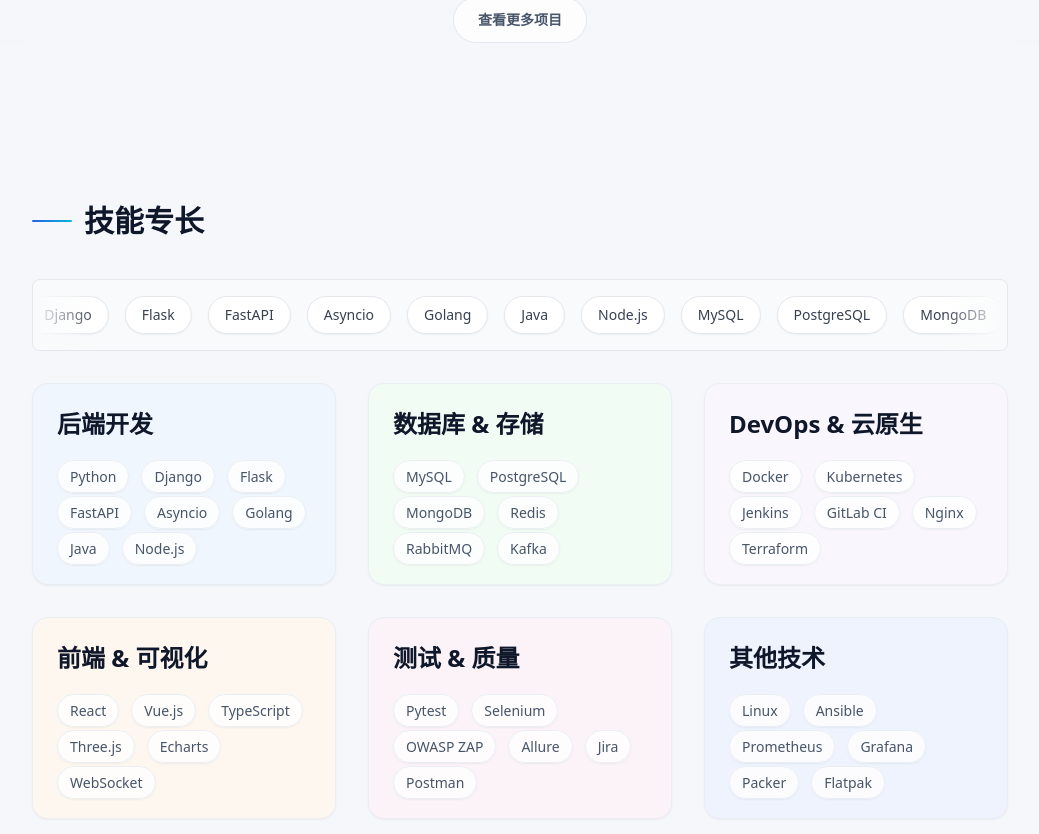
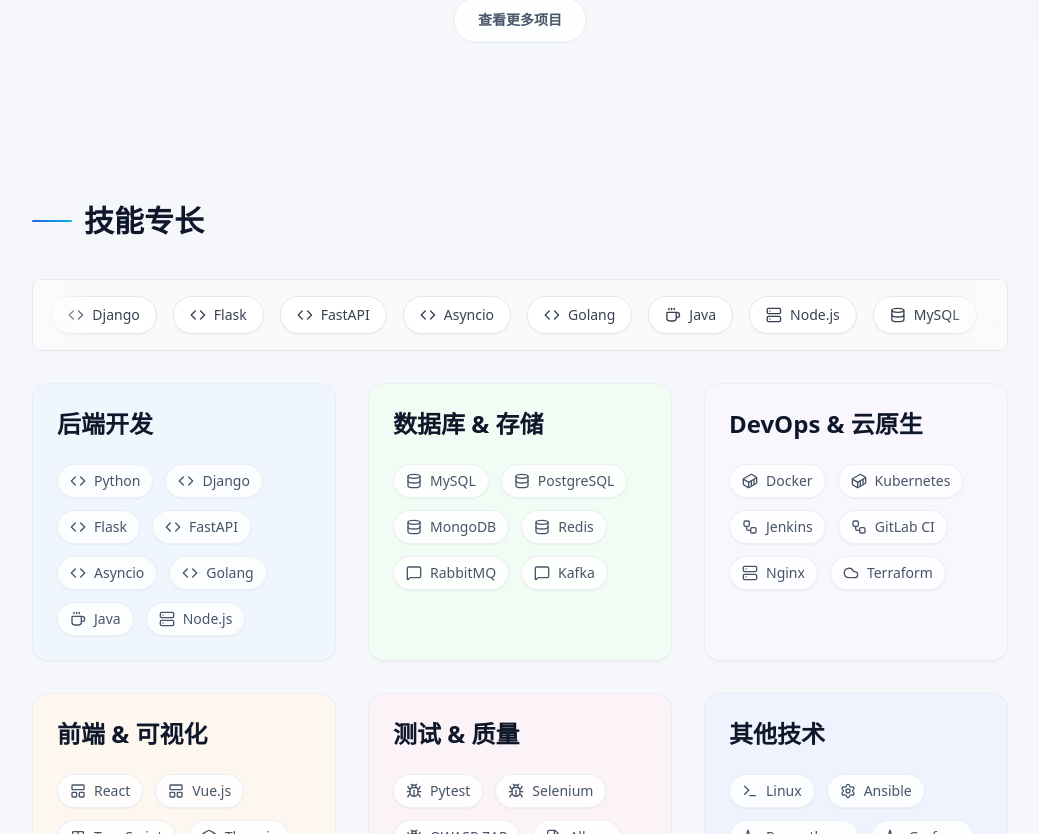
Before and after one commit to Reallier/cool-portfolio, a Next.js app: page / in a window 1280 px wide. Shown: the part 1458-2292 px from the top of the page, without its empty margins (120-1159 px from the left). Built offline with nearby package versions, Linux system fonts and the light colour scheme; no server answers.

Commit message:
feat: 添加悬浮效果和技能图标

```diff
--- a/app/layout.tsx
+++ b/app/layout.tsx
@@ -2,6 +2,7 @@
 import { Analytics } from "@vercel/analytics/react";
 import { SpeedInsights } from "@vercel/speed-insights/next";
 import CustomCursor from "@/components/CustomCursor";
+import FloatingBackground from "@/components/FloatingBackground";
 import "./globals.css";
 
 export const metadata: Metadata = {
@@ -53,6 +54,7 @@
     <html lang="zh-CN">
       <body className="bg-page text-text-main antialiased selection:bg-primary-blue/10 cursor-none">
         <CustomCursor />
+        <FloatingBackground />
         {children}
         <Analytics />
         <SpeedInsights />
--- /dev/null
+++ b/components/FloatingBackground.tsx
@@ -0,0 +1,27 @@
+'use client';
+
+import React, { useEffect, useState } from 'react';
+
+export default function FloatingBackground() {
+  const [offsetY, setOffsetY] = useState(0);
+  const handleScroll = () => setOffsetY(window.pageYOffset);
+
+  useEffect(() => {
+    window.addEventListener('scroll', handleScroll);
+    return () => window.removeEventListener('scroll', handleScroll);
+  }, []);
+
+  return (
+    <div
+      className="fixed inset-0 -z-10 overflow-hidden pointer-events-none"
+      style={{
+        transform: `translateY(${offsetY * 0.1}px)`, /* Adjust 0.1 for desired parallax effect */
+      }}
+    >
+      {/* Example background elements - customize as needed */}
+      <div className="absolute top-1/4 left-1/4 w-64 h-64 bg-primary-blue/20 rounded-full mix-blend-multiply filter blur-xl opacity-70 animate-blob animation-delay-2000"></div>
+      <div className="absolute top-1/2 right-1/4 w-72 h-72 bg-primary-cyan/20 rounded-full mix-blend-multiply filter blur-xl opacity-70 animate-blob animation-delay-4000"></div>
+      <div className="absolute bottom-1/4 left-1/3 w-80 h-80 bg-primary-purple/20 rounded-full mix-blend-multiply filter blur-xl opacity-70 animate-blob"></div>
+    </div>
+  );
+}
--- a/components/Section.tsx
+++ b/components/Section.tsx
@@ -12,13 +12,17 @@
   return (
     <section
       id={id}
-      className={fullWidth ? "w-full px-6 py-20" : "mx-auto w-[80%] max-w-none px-6 py-20"}
+      className={`${
+        fullWidth ? "w-full px-6 py-20" : "mx-auto w-[80%] max-w-none px-6 py-20"
+      } transition-all duration-500 ease-out hover:-translate-y-2 hover:shadow-2xl hover:shadow-primary-blue/10`}
     >
-      <h2 className="mb-10 flex items-center gap-3 text-2xl md:text-3xl font-semibold text-text-main">
-        <span className="inline-block h-[2px] w-10 rounded-full bg-gradient-to-r from-primary-blue to-primary-cyan" />
+      <h2 className="mb-10 flex items-center gap-3 text-2xl md:text-3xl font-semibold text-text-main transition-all duration-300 hover:translate-x-2">
+        <span className="inline-block h-[2px] w-10 rounded-full bg-gradient-to-r from-primary-blue to-primary-cyan transition-all duration-300 hover:w-16" />
         <span>{title}</span>
       </h2>
-      {children}
+      <div className="transition-all duration-500 ease-out hover:scale-[1.02]">
+        {children}
+      </div>
     </section>
   );
 }
--- a/components/ui/SkillCard.tsx
+++ b/components/ui/SkillCard.tsx
@@ -1,6 +1,7 @@
 'use client';
 
 import { useState, useEffect, useRef } from 'react';
+import { skillIconMap } from '@/lib/skill-icons';
 
 interface SkillCardProps {
   title: string;
@@ -69,20 +70,20 @@
       <div className="space-y-6">
         <h3 className="text-xl md:text-2xl font-semibold text-text-main">{title}</h3>
         <div className="flex flex-wrap gap-3">
-          {skills.map((skill) => (
-            <div
-              key={skill.name}
-              className="relative group"
-              onMouseEnter={(e) => handleMouseEnter(skill.name, e)}
-              onMouseLeave={handleMouseLeave}
-            >
-              <span
-                className="px-3 py-1.5 rounded-full bg-white/80 text-text-muted text-xs md:text-sm border border-border-subtle/70 hover:border-primary-blue/50 hover:bg-primary-blue/10 hover:text-primary-blue transition-all duration-300 cursor-pointer transform hover:scale-105 shadow-sm"
+          {skills.map((skill) => {
+            const IconComponent = skillIconMap[skill.name];
+            return (
+              <div
+                key={skill.name}
+                className="relative group flex items-center space-x-2 px-3 py-1.5 rounded-full bg-white/80 text-text-muted text-xs md:text-sm border border-border-subtle/70 hover:border-primary-blue/50 hover:bg-primary-blue/10 hover:text-primary-blue transition-all duration-300 cursor-pointer transform hover:scale-105 shadow-sm"
+                onMouseEnter={(e) => handleMouseEnter(skill.name, e)}
+                onMouseLeave={handleMouseLeave}
               >
-                {skill.name}
-              </span>
-            </div>
-          ))}
+                {IconComponent && <IconComponent className="h-4 w-4" />}
+                <span>{skill.name}</span>
+              </div>
+            );
+          })}
         </div>
       </div>
 
--- a/components/ui/SkillMarquee.tsx
+++ b/components/ui/SkillMarquee.tsx
@@ -1,6 +1,7 @@
 'use client';
 
 import { useState } from 'react';
+import { skillIconMap } from '@/lib/skill-icons';
 
 interface Skill {
   name: string;
@@ -54,13 +55,17 @@
             onMouseLeave={handleMouseLeave}
           >
             <div
-              className={`relative px-4 py-2 bg-white text-gray-700 text-sm font-medium rounded-full border border-gray-200 shadow-sm cursor-pointer transition-all duration-500 hover:shadow-lg hover:scale-110 ${
+              className={`relative px-4 py-2 bg-white text-gray-700 text-sm font-medium rounded-full border border-gray-200 shadow-sm cursor-pointer transition-all duration-500 hover:shadow-lg hover:scale-110 flex items-center space-x-2 ${
                 hoveredSkill === skill.name ? 'transform rotate-12' : ''
               }`}
               style={{
                 transformOrigin: 'center',
               }}
             >
+              {(() => {
+                const IconComponent = skillIconMap[skill.name];
+                return IconComponent ? <IconComponent className="h-4 w-4" /> : null;
+              })()}
               <span className="block">{skill.name}</span>
             </div>
           </div>
--- /dev/null
+++ b/lib/skill-icons.ts
@@ -0,0 +1,65 @@
+import {
+  Code, // For Python, Golang, Django, Flask, FastAPI, Asyncio
+  Coffee, // For Java
+  Server, // For Node.js, Nginx
+  Database, // For MySQL, PostgreSQL, MongoDB, Redis
+  MessageSquare, // For RabbitMQ, Kafka
+  Container, // For Docker, Kubernetes
+  Workflow, // For Jenkins, GitLab CI
+  Cloud, // For Terraform
+  LayoutPanelTop, // For React, Vue.js
+  Type, // For TypeScript
+  Box, // For Three.js (using Box as a generic 3D icon)
+  BarChart, // For Echarts
+  MessageCircle, // For WebSocket
+  Bug, // For Pytest, Selenium, OWASP ZAP
+  FileText, // For Allure
+  ClipboardList, // For Jira
+  Send, // For Postman
+  Terminal, // For Linux
+  Settings, // For Ansible
+  Activity, // For Prometheus, Grafana
+  Package, // For Packer, Flatpak
+  LucideIcon
+} from "lucide-react";
+
+export const skillIconMap: { [key: string]: LucideIcon } = {
+  Python: Code,
+  Django: Code,
+  Flask: Code,
+  FastAPI: Code,
+  Asyncio: Code,
+  Golang: Code,
+  Java: Coffee,
+  "Node.js": Server,
+  MySQL: Database,
+  PostgreSQL: Database,
+  MongoDB: Database,
+  Redis: Database,
+  RabbitMQ: MessageSquare,
+  Kafka: MessageSquare,
+  Docker: Container,
+  Kubernetes: Container,
+  Jenkins: Workflow,
+  "GitLab CI": Workflow,
+  Nginx: Server,
+  Terraform: Cloud,
+  React: LayoutPanelTop,
+  "Vue.js": LayoutPanelTop,
+  TypeScript: Type,
+  "Three.js": Box,
+  Echarts: BarChart,
+  WebSocket: MessageCircle,
+  Pytest: Bug,
+  Selenium: Bug,
+  "OWASP ZAP": Bug,
+  Allure: FileText,
+  Jira: ClipboardList,
+  Postman: Send,
+  Linux: Terminal,
+  Ansible: Settings,
+  Prometheus: Activity,
+  Grafana: Activity,
+  Packer: Package,
+  Flatpak: Package,
+};
--- a/package.json
+++ b/package.json
@@ -17,6 +17,7 @@
     "clsx": "^2.1.0",
     "framer-motion": "^10.16.4",
     "gray-matter": "^4.0.3",
+    "lucide-react": "^0.553.0",
     "next": "14.2.5",
     "react": "18.2.0",
     "react-dom": "18.2.0",
--- a/styles/globals.css
+++ b/styles/globals.css
@@ -57,3 +57,84 @@
 .animate-marquee {
   animation: marquee linear infinite;
 }
+
+@keyframes blob {
+  0% {
+    transform: translate(0px, 0px) scale(1);
+  }
+  33% {
+    transform: translate(30px, -50px) scale(1.1);
+  }
+  66% {
+    transform: translate(-20px, 20px) scale(0.9);
+  }
+  100% {
+    transform: translate(0px, 0px) scale(1);
+  }
+}
+
+.animate-blob {
+  animation: blob 7s infinite;
+}
+
+.animation-delay-2000 {
+  animation-delay: 2s;
+}
+
+.animation-delay-4000 {
+  animation-delay: 4s;
+}
+
+@keyframes blob {
+  0% {
+    transform: translate(0px, 0px) scale(1);
+  }
+  33% {
+    transform: translate(30px, -50px) scale(1.1);
+  }
+  66% {
+    transform: translate(-20px, 20px) scale(0.9);
+  }
+  100% {
+    transform: translate(0px, 0px) scale(1);
+  }
+}
+
+.animate-blob {
+  animation: blob 7s infinite;
+}
+
+.animation-delay-2000 {
+  animation-delay: 2s;
+}
+
+.animation-delay-4000 {
+  animation-delay: 4s;
+}
+
+@keyframes blob {
+  0% {
+    transform: translate(0px, 0px) scale(1);
+  }
+  33% {
+    transform: translate(30px, -50px) scale(1.1);
+  }
+  66% {
+    transform: translate(-20px, 20px) scale(0.9);
+  }
+  100% {
+    transform: translate(0px, 0px) scale(1);
+  }
+}
+
+.animate-blob {
+  animation: blob 7s infinite;
+}
+
+.animation-delay-2000 {
+  animation-delay: 2s;
+}
+
+.animation-delay-4000 {
+  animation-delay: 4s;
+}
```
Also changed, not shown: public/icons/README.md (added), 1 other file (tests, documents, lock files or other folders).
